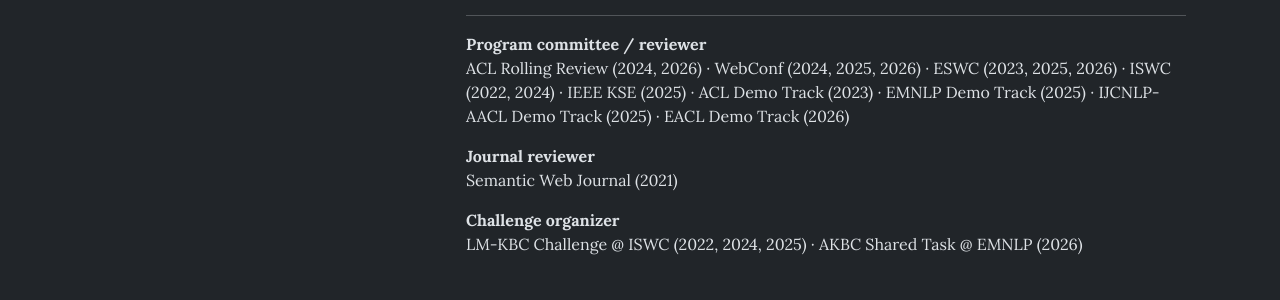
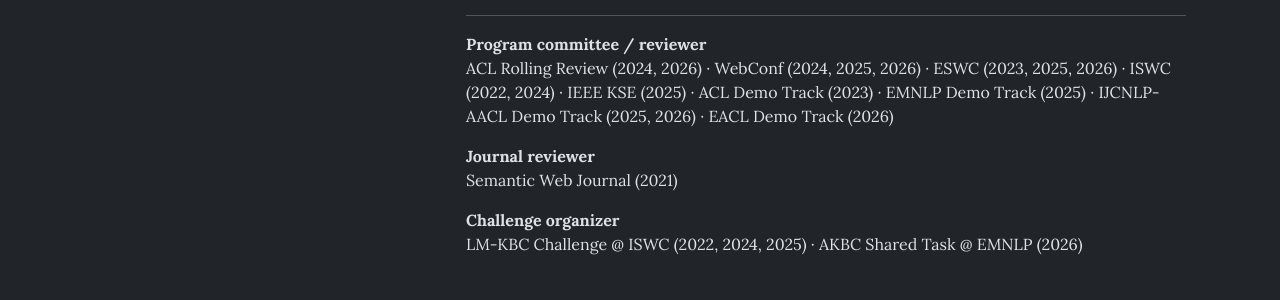
Before and after one commit to phongnt570/phongnt570.github.io, a Jekyll site: the page built from index.html, in a window 1280 px wide and 900 px high, scrolled down 2189 px. Shown: the part 242-542 px from the top of the window. Built offline with Jekyll 4.4.1, drawn with Linux system fonts in a browser that asks for light colours.

Commit message:
add service

```diff
--- a/_data/services.yml
+++ b/_data/services.yml
@@ -11,7 +11,7 @@
     - IEEE KSE (2025)
     - ACL Demo Track (2023)
     - EMNLP Demo Track (2025)
-    - IJCNLP-AACL Demo Track (2025)
+    - IJCNLP-AACL Demo Track (2025, 2026)
     - EACL Demo Track (2026)
 
 - role: Journal reviewer
```
